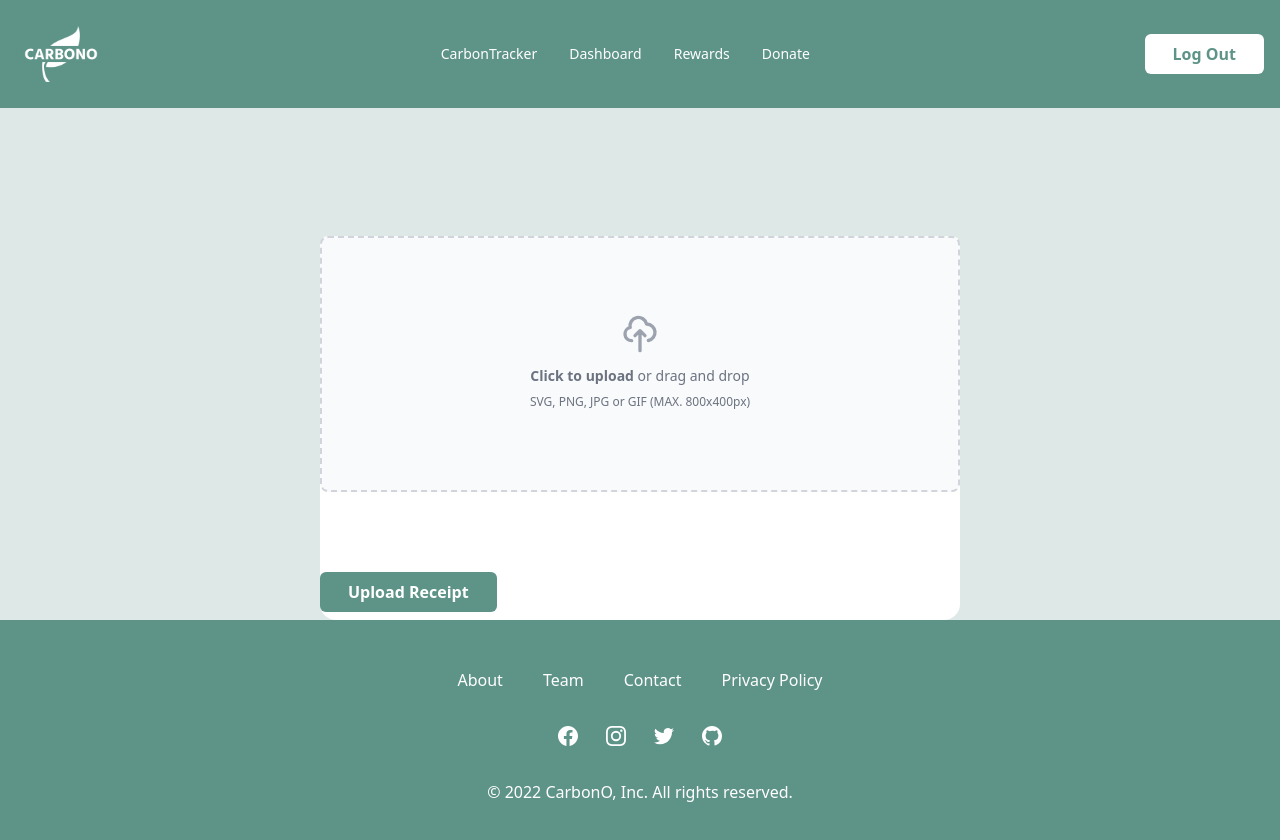
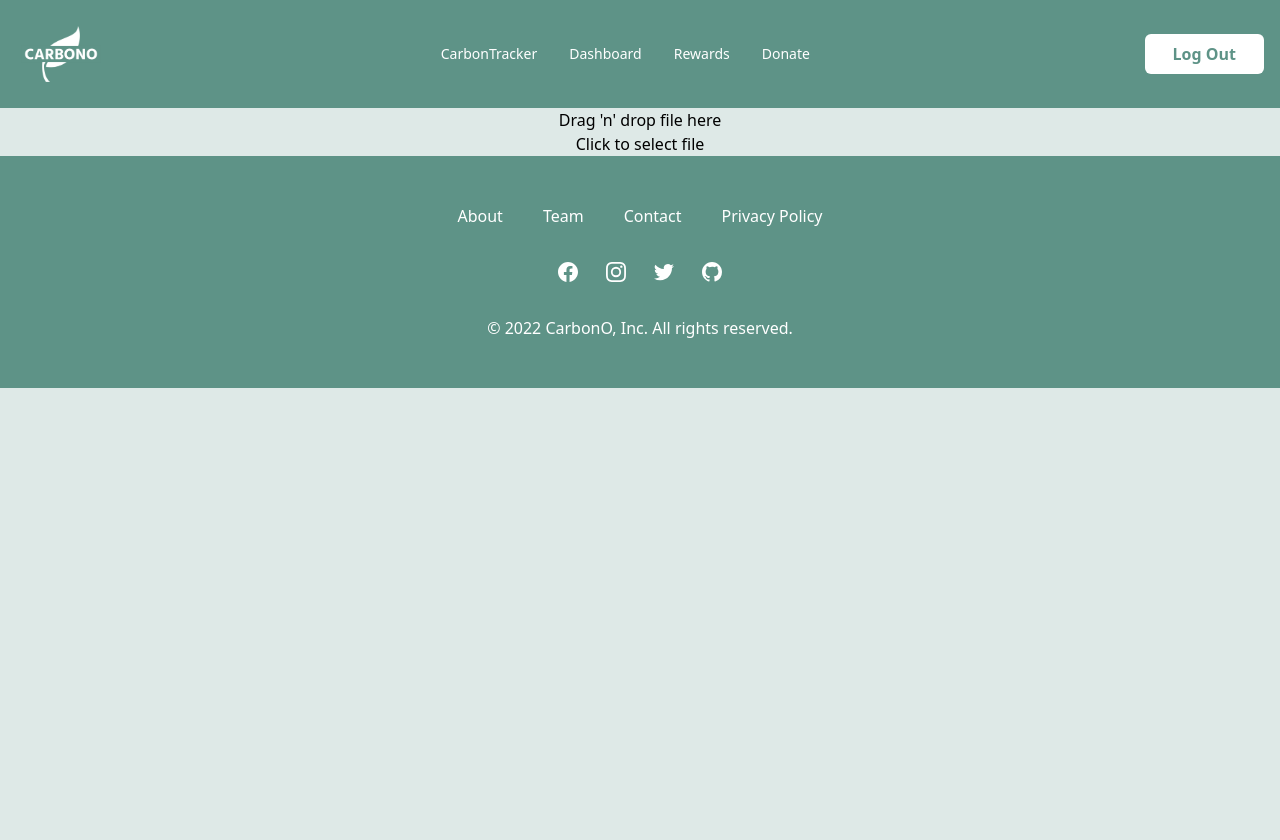
Before and after one commit to noviaantony/CarbonO, a React (Create React App) app in the folder carbonO_frontend/: page /ClaimReward in a window 1280 px wide. Shown: the top 840 px of the page. After the commit the page ends 800 px from the top, so only its background shows below. Built offline with nearby package versions, Linux system fonts and the light colour scheme.

Commit message:
feat - added alternate dropzone code in claimrewards.jsx, edited readme in main and frontend

```diff
--- a/carbonO_frontend/src/screens/ClaimReward.jsx
+++ b/carbonO_frontend/src/screens/ClaimReward.jsx
@@ -1,59 +1,102 @@
-import React from 'react'
-import axios from "axios";
-import Dropzone from "../components/carbontracker/Dropzone"
+// import React from 'react'
+// import axios from "axios";
+// import Dropzone from "../components/carbontracker/Dropzone"
 
 
 
-const ClaimReward = () => {
+// const ClaimReward = () => {
 
-  const postData = () => {
-    // const apiKey = "AIzaSyC3rJnOOPzFe0snLWmBrgukHmSqFxlimU8";
+//   const postData = () => {
+//     // const apiKey = "AIzaSyC3rJnOOPzFe0snLWmBrgukHmSqFxlimU8";
 
-    console.log("in");
+//     console.log("in");
 
-    let body = {
-      requests: [
-        {
-          image: {
-            source: {
-              imageUri:
-                "https://p2d7x8x2.stackpathcdn.com/content/uploads/2016/05/Bill.jpg", //image URL
-            },
-          },
-          features: [
-            {
-              type: "TEXT_DETECTION",
-              maxResults: 1,
-            },
-          ],
-        },
-      ],
-    };
+//     let body = {
+//       requests: [
+//         {
+//           image: {
+//             source: {
+//               imageUri:
+//                 "https://p2d7x8x2.stackpathcdn.com/content/uploads/2016/05/Bill.jpg", //image URL
+//             },
+//           },
+//           features: [
+//             {
+//               type: "TEXT_DETECTION",
+//               maxResults: 1,
+//             },
+//           ],
+//         },
+//       ],
+//     };
 
-    axios
-      .post(
-        "https://vision.googleapis.com/v1/images:annotate?key=AIzaSyC3rJnOOPzFe0snLWmBrgukHmSqFxlimU8",
-        body
-      )
-      .then((response) => console.log(response));
-  };
+//     axios
+//       .post(
+//         "https://vision.googleapis.com/v1/images:annotate?key=AIzaSyC3rJnOOPzFe0snLWmBrgukHmSqFxlimU8",
+//         body
+//       )
+//       .then((response) => console.log(response));
+//   };
 
 
+//   return (
+//     <div>
+//       <div className="md: w-1/2 mx-auto shadow-l rounded-2xl pb-2 bg-white mt-32">
+//         <Dropzone />
+//         <button
+//           className="bg-primary-500 bg-[#5E9387]  focus:bg-primary-700 focus:text-gray-200 focus:shadow-outline focus:outline-none transition duration-300
+//             px-7 py-2 w-full text-white text-center rounded-md block sm:w-auto font-bold hover:bg-gray-700 hover:text-white mt-20"
+//           as="a"
+//           onClick={() => postData()}
+//         >
+//           Upload Receipt
+//         </button>
+//       </div>
+//     </div>
+//   );
+// }
+
+// export default ClaimReward
+
+import React from "react";
+import { useDropzone } from "react-dropzone";
+
+function ClaimReward({ open }) {
+  const { getRootProps, getInputProps, acceptedFiles, isDragActive } =
+    useDropzone({});
+
+  const files = acceptedFiles.map((file) => (
+    <li key={file.path}>
+      {file.path} - {file.size} bytes
+    </li>
+  ));
+
   return (
-    <div>
-      <div className="md: w-1/2 mx-auto shadow-l rounded-2xl pb-2 bg-white mt-32">
-        <Dropzone />
-        <button
-          className="bg-primary-500 bg-[#5E9387]  focus:bg-primary-700 focus:text-gray-200 focus:shadow-outline focus:outline-none transition duration-300
-            px-7 py-2 w-full text-white text-center rounded-md block sm:w-auto font-bold hover:bg-gray-700 hover:text-white mt-20"
-          as="a"
-          onClick={() => postData()}
-        >
-          Upload Receipt
-        </button>
-      </div>
+    <div className="container">
+      <div {...getRootProps({ className: "dropzone" })}>
+        <input className="input-zone" {...getInputProps()} />
+          <div className="text-center">
+            {isDragActive ? (
+              <p className="dropzone-content">
+                Release to drop file here
+              </p>
+            ) : (
+              <p className="dropzone-content">
+                Drag 'n' drop file here
+              </p>
+            )}
+            <button type="button" onClick={open} className="btn">
+              Click to select file
+            </button>
+          </div>
+        </div>
+        <aside>
+          <ul>
+              {files}
+          </ul>
+        </aside>
     </div>
   );
 }
 
-export default ClaimReward
+export default ClaimReward;
```
Also changed, not shown: 2 other files (tests, documents, lock files or other folders).
